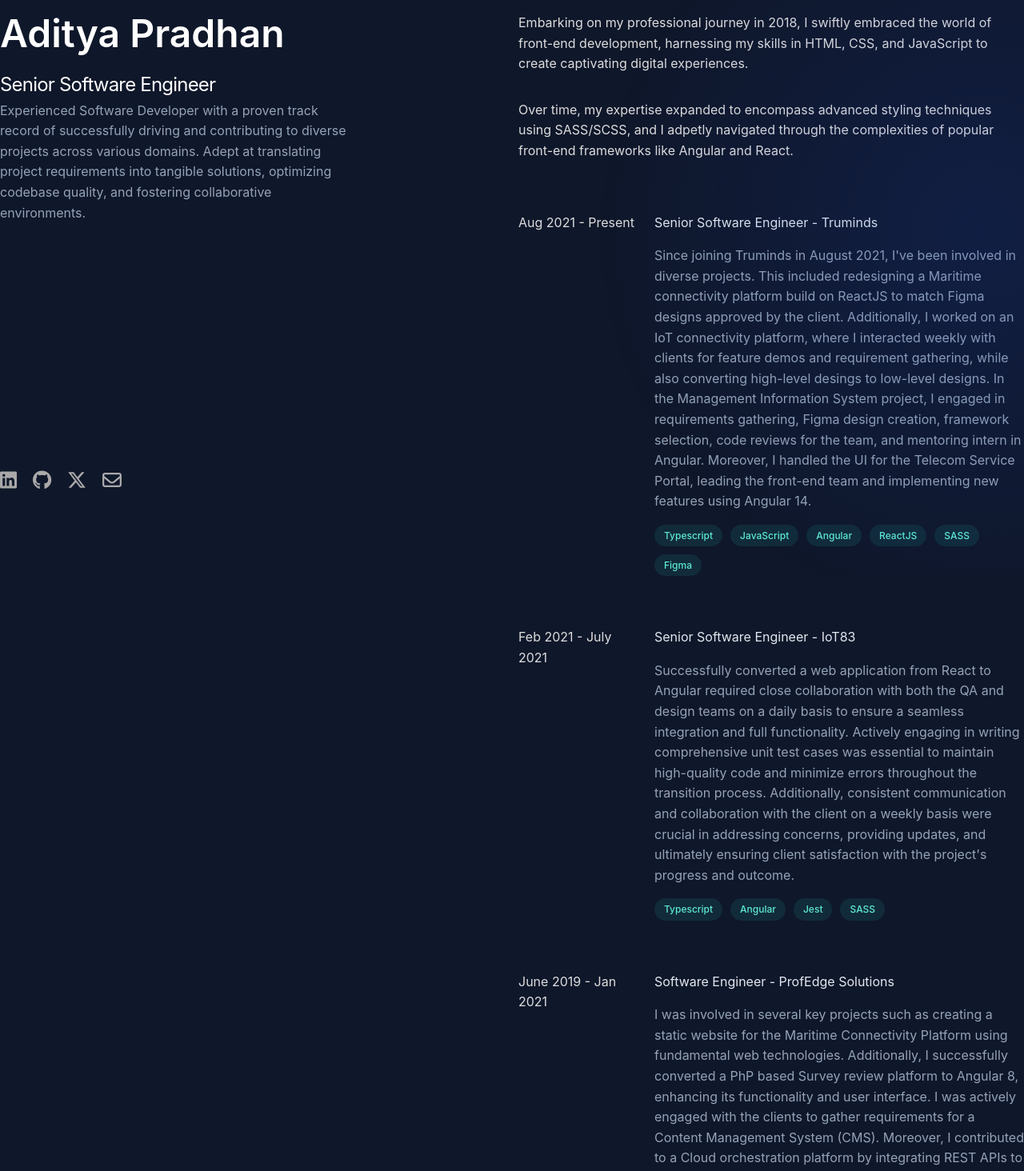
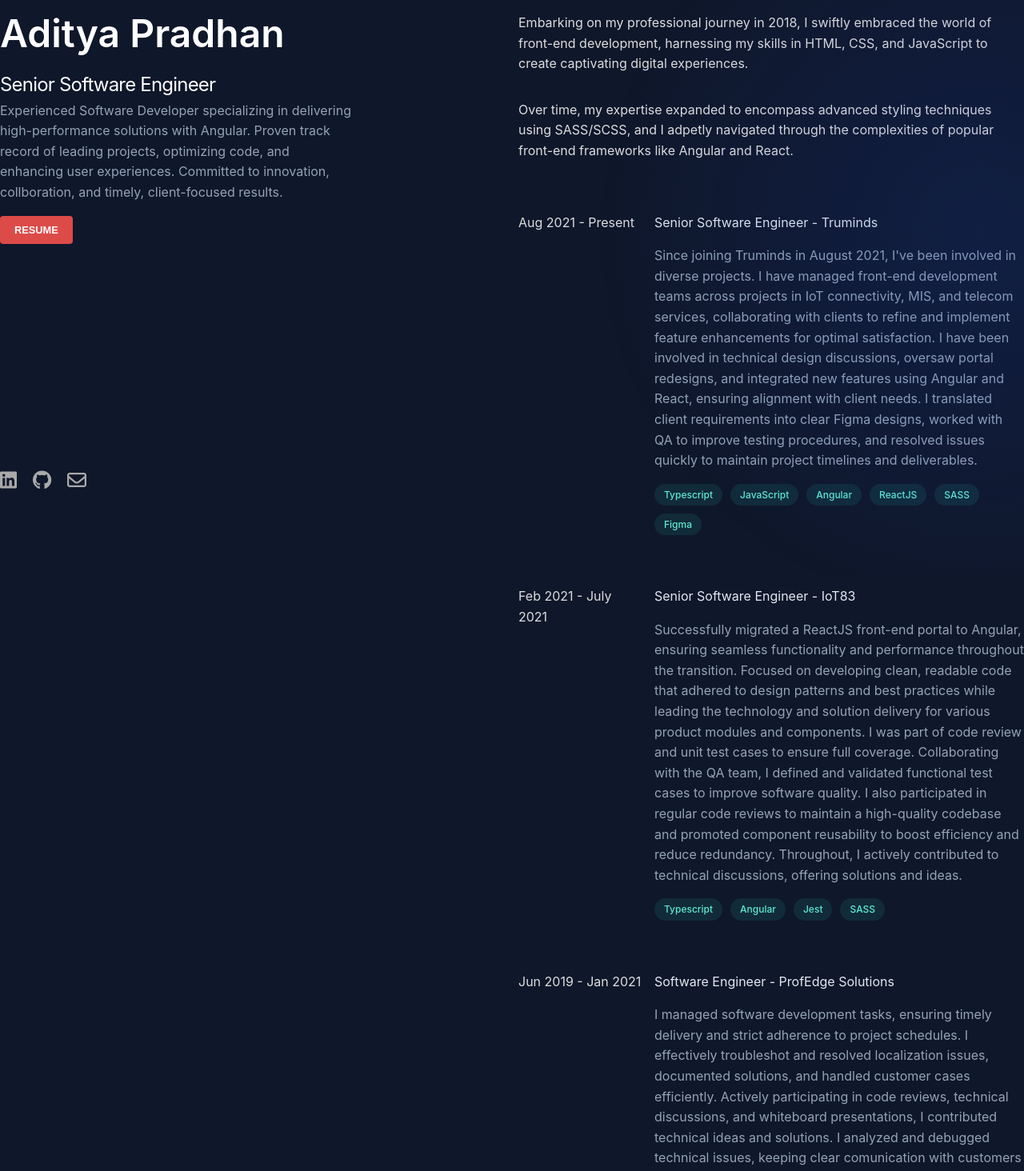
Before and after one commit to aditya-pradhann/online-resume, a React (Create React App) app: page / in a window 1280 px wide. Shown: the part 80-1544 px from the top of the page at 80% size. Built offline with nearby package versions, Linux system fonts and the light colour scheme.

Commit message:
Resume Modal + PDF added. Description changes

```diff
--- a/src/components/Header.jsx
+++ b/src/components/Header.jsx
@@ -9,16 +9,19 @@ import { faEnvelope } from "@fortawesome/free-regular-svg-icons";
 
 import "../styles/style.scss";
 
-export const Header = () => {
+export const Header = ({onOpenModal}) => {
   const social = [
     {
       iconName: faLinkedin,
-      link: "https://www.linkedin.com/in/aditya-pradhan-346859157/",
+      link: "https://www.linkedin.com/in/pradhanadi/",
     },
     { iconName: faGithub, link: "https://github.com/aditya-pradhann" },
-    { iconName: faXTwitter, link: "https://twitter.com/AdiCodes07" },
     { iconName: faEnvelope, mailTo: "adityaa.pradhan@outlook.com" },
   ];
+
+  const openDownloadResumeModal = () => {
+    onOpenModal(true);
+  }
 
   return (
     <header className="hero py-24">
@@ -26,12 +29,11 @@ export const Header = () => {
         <h1>Aditya Pradhan</h1>
         <h2>Senior Software Engineer</h2>
         <p>
-          Experienced Software Developer with a proven track record of
-          successfully driving and contributing to diverse projects across
-          various domains. Adept at translating project requirements into
-          tangible solutions, optimizing codebase quality, and fostering
-          collaborative environments.
+          Experienced Software Developer specializing in delivering high-performance solutions with Angular. Proven track record of leading projects, optimizing code, and enhancing user experiences. Committed to innovation, collboration, and timely, client-focused results.
         </p>
+        <div className="btn-cont mt-1">
+          <button className='btn btn-primary' type="button" onClick={openDownloadResumeModal}>Resume</button>
+        </div>
       </div>
 
       <ul className="flex p-0">
--- a/src/components/Home.jsx
+++ b/src/components/Home.jsx
@@ -1,9 +1,12 @@
 import React, { useState, useEffect } from "react";
 import Helmet from "react-helmet";
 
-import {Header} from './Header';
-import {About} from './About';
-import {WorkExperience} from './WorkExperience';
+import { Header } from "./Header";
+import { About } from "./About";
+import { WorkExperience } from "./WorkExperience";
+import Modal from "./Modal";
+import { FontAwesomeIcon } from "@fortawesome/react-fontawesome";
+import { faCloudDownloadAlt } from '@fortawesome/free-solid-svg-icons';
 
 const Home = () => {
   const [backgroundGradient, setBackgroundGradient] = useState(
@@ -26,18 +29,26 @@ const Home = () => {
     };
   }, []);
 
+  const [isModalOpen, setIsModalOpen] = useState(false);
+
+  const openModal = () => setIsModalOpen(true);
+  const closeModal = () => setIsModalOpen(false);
+
   return (
     <>
       <Helmet>
         <title>Aditya Pradhan | Resume</title>
       </Helmet>
 
-      <div className="top-layout" style={{background: backgroundGradient}}></div>
+      <div
+        className="top-layout"
+        style={{ background: backgroundGradient }}
+      ></div>
       <div className="layout">
         <div className="container">
           <div className="separator gap-1">
             <div className="header">
-                    <Header />
+              <Header onOpenModal={openModal} />
             </div>
             <div className="about py-24">
               <About />
@@ -46,6 +57,21 @@ const Home = () => {
           </div>
         </div>
       </div>
+      <Modal
+        isOpen={isModalOpen}
+        onClose={closeModal}
+        heading={"Download Resume"}
+      >
+        <div className="resume">
+          <p className="">Link</p>
+          <input type="text" value="https://resume.adityapradhan.dev/static/AdityaPradhan.pdf" readOnly />
+
+          <button type="button" className="mt-1 btn btn-primary btn-icon">
+            <FontAwesomeIcon icon={faCloudDownloadAlt} />
+            Download
+          </button>
+        </div>
+      </Modal>
     </>
   );
 };
--- /dev/null
+++ b/src/components/Modal.jsx
@@ -0,0 +1,26 @@
+import React from "react";
+import { FontAwesomeIcon } from "@fortawesome/react-fontawesome";
+import { faXmark } from '@fortawesome/free-solid-svg-icons';
+
+import "../styles/style.scss";
+
+const Modal = ({ isOpen, onClose, heading, children }) => {
+  if (!isOpen) return null;
+
+  return (
+    <>
+      <div className="modal-backdrop" onClick={onClose}></div>
+      <div className="modal-content">
+        <div>
+        <h2>{heading}</h2>
+        <button className="modal-close" onClick={onClose}>
+          <FontAwesomeIcon icon={faXmark} size="xl" />
+        </button>
+        </div>
+        {children}
+      </div>
+    </>
+  );
+};
+
+export default Modal;
--- a/src/data/work-experience.data.json
+++ b/src/data/work-experience.data.json
@@ -2,25 +2,32 @@
   {
     "duration": "Aug 2021 - Present",
     "title": "Senior Software Engineer - Truminds",
-      "desc": "Since joining Truminds in August 2021, I've been involved in diverse projects. This included redesigning a Maritime connectivity platform build on ReactJS to match Figma designs approved by the client. Additionally, I worked on an IoT connectivity platform, where I interacted weekly with clients for feature demos and requirement gathering, while also converting high-level desings to low-level designs. In the Management Information System project, I engaged in requirements gathering, Figma design creation, framework selection, code reviews for the team, and mentoring intern in Angular. Moreover, I handled the UI for the Telecom Service Portal, leading the front-end team and implementing new features using Angular 14.",
-      "skills": ["Typescript", "JavaScript", "Angular", "ReactJS", "SASS", "Figma"]
+    "desc": "Since joining Truminds in August 2021, I've been involved in diverse projects. I have managed front-end development teams across projects in IoT connectivity, MIS, and telecom services, collaborating with clients to refine and implement feature enhancements for optimal satisfaction. I have been involved in technical design discussions, oversaw portal redesigns, and integrated new features using Angular and React, ensuring alignment with client needs. I translated client requirements into clear Figma designs, worked with QA to improve testing procedures, and resolved issues quickly to maintain project timelines and deliverables.",
+    "skills": [
+      "Typescript",
+      "JavaScript",
+      "Angular",
+      "ReactJS",
+      "SASS",
+      "Figma"
+    ]
   },
   {
     "duration": "Feb 2021 - July 2021",
     "title": "Senior Software Engineer - IoT83",
-      "desc": "Successfully converted a web application from React to Angular required close collaboration with both the QA and design teams on a daily basis to ensure a seamless integration and full functionality. Actively engaging in writing comprehensive unit test cases was essential to maintain high-quality code and minimize errors throughout the transition process. Additionally, consistent communication and collaboration with the client on a weekly basis were crucial in addressing concerns, providing updates, and ultimately ensuring client satisfaction with the project's progress and outcome.",
+    "desc": "Successfully migrated a ReactJS front-end portal to Angular, ensuring seamless functionality and performance throughout the transition. Focused on developing clean, readable code that adhered to design patterns and best practices while leading the technology and solution delivery for various product modules and components. I was part of code review and unit test cases to ensure full coverage. Collaborating with the QA team, I defined and validated functional test cases to improve software quality. I also participated in regular code reviews to maintain a high-quality codebase and promoted component reusability to boost efficiency and reduce redundancy. Throughout, I actively contributed to technical discussions, offering solutions and ideas.",
     "skills": ["Typescript", "Angular", "Jest", "SASS"]
   },
   {
-      "duration": "June 2019 - Jan 2021",
+    "duration": "Jun 2019 - Jan 2021",
     "title": "Software Engineer - ProfEdge Solutions",
-      "desc": "I was involved in several key projects such as creating a static website for the Maritime Connectivity Platform using fundamental web technologies. Additionally, I successfully converted a PhP based Survey review platform to Angular 8, enhancing its functionality and user interface. I was actively engaged with the clients to gather requirements for a Content Management System (CMS). Moreover, I contributed to a Cloud orchestration platform by integrating REST APIs to retrieve server details from platforms such as AWS, Azure, and GCP. Furthermore, I collaborated with the movbile app development team to create iOS and Android mobile apps for the cloud orchestration platform, ensuring a cohesive user experience across devices.",
+    "desc": "I managed software development tasks, ensuring timely delivery and strict adherence to project schedules. I effectively troubleshot and resolved localization issues, documented solutions, and handled customer cases efficiently. Actively participating in code reviews, technical discussions, and whiteboard presentations, I contributed technical ideas and solutions. I analyzed and debugged technical issues, keeping clear comunication with customers and deployment teams. I managed multiple QA environments, cordinating closely with deployment teams for smoot transitions. I contributed to feature development and provided ongoing support for existing functionalities while interacting directly with clients to understand and meet their requirements. Additionally, I led the re-endineering of a Survey Platform application, migrating it from PHP to Angular.",
     "skills": ["Typescript", "JavaScript", "Angular", "SASS", "Figma"]
   },
   {
-      "duration": "Nov 2018 - April 2019",
+    "duration": "Nov 2018 - Apr 2019",
     "title": "Software Engineer - Arohar Technologies",
-      "desc": "Joining Arohar Technologies as an intern in September 2018, I transitioned to a full-time employee by November of the same year. During my tenure, I underwent rigorous training in ASP .Net, SQL, and AngularJS. I contributed to projects such as GST Billing and Accounting Software where I redesigned the login screen and developed a sale purchase summary report. Aditionally, I crafted websites for diverse clients utilizing basic web technologies. Furthermore, I played a pivotal role in the development of an orthotics and prosthetics e-commerce website, leveraging my expertise in AngularJS.",
+    "desc": "I conrtibuted to multiple projects involving ASP .Net and AngularJS, where I handled a range of development tasks across different modules. My collaboration with the QA team was integral to the process, as we worked together to identify, track, and resolve bugs, ensuring that the final product met the highest quality standards. I played a key role in ensuring the timely delivery of new features by maintaining constant communication between the development and QA teams, coordinating workflows, and resolving any roadblocks efficiently. This cross-team collaboration helped to keep projects on schedule while delivering robust and reliable solutions to meet client expectations.",
     "skills": ["HTML", "CSS", "Javascript", "AngularJS", "ASP .Net", "SQL"]
   }
 ]
--- /dev/null
+++ b/src/styles/modal.scss
@@ -0,0 +1,35 @@
+/* Modal.css */
+
+.modal-backdrop {
+  position: fixed;
+  top: 0;
+  left: 0;
+  right: 0;
+  bottom: 0;
+  background: rgba(0, 0, 0, 0.5);
+  backdrop-filter: blur(5px);
+  z-index: 1000;
+}
+
+.modal-content {
+  position: fixed;
+  top: 50%;
+  left: 50%;
+  transform: translate(-50%, -50%);
+  background: rgb(20, 26, 34);
+  padding: 20px;
+  border-radius: 8px;
+  z-index: 1001;
+  width: 600px;
+}
+
+.modal-close {
+  position: absolute;
+  top: 10px;
+  right: 10px;
+  border: none;
+  background: transparent;
+  font-size: 16px;
+  cursor: pointer;
+  color: #ffffff;
+}
--- a/src/styles/style.scss
+++ b/src/styles/style.scss
@@ -1,5 +1,6 @@
 @import "./vars.scss";
 @import "./utilities.scss";
+@import "./modal.scss";
 @import url("https://fonts.googleapis.com/css2?family=IBM+Plex+Mono:wght@400;600&family=Inter:wght@400;500;600;700&display=swap");
 
 *,
@@ -227,4 +228,46 @@ header {
   }
 }
 
+.btn {
+  display: inline-flex;
+  font-size: 0.8rem;
+  transition: all 0.4s;
+  padding: 0.5rem 1rem;
+  font-weight: 600;
+  cursor: pointer;
+  border-radius: 4px;
+  border: 2px solid transparent;
+  text-transform: uppercase;
+
+  &-primary {
+    background-color: rgb(220, 75, 72);
+    color: #ffffff;
+  }
+}
+
+.resume {
+  p {
+    --tw-text-opacity: 1;
+    color: rgb(255 255 255 / var(--tw-text-opacity));
+  }
+
+  input {
+    display: block;
+    width: 100%;
+    border: 2px solid rgb(241, 241, 241);
+    color: rgb(241, 241, 241);
+    background: transparent;
+    outline-color: rgb(241, 241, 241);
+    padding: 10px;
+    font-size: 1rem;
+    border-radius: 4px;
+  }
+
+  button {
+    display: flex;
+    align-items: center;
+    gap: 5px;
+  }
+}
+
 @import "./media.scss";
--- a/src/styles/utilities.scss
+++ b/src/styles/utilities.scss
@@ -43,6 +43,10 @@
     margin-bottom: 3rem;
 }
 
+.mt-1 {
+    margin-top: 1rem;
+}
+
 /* Gap */
 .gap-1 {
     gap: 1rem;
```
Also changed, not shown: 1 other file (tests, documents, lock files or other folders). Lines whose indentation alone changed are shown as unchanged.
